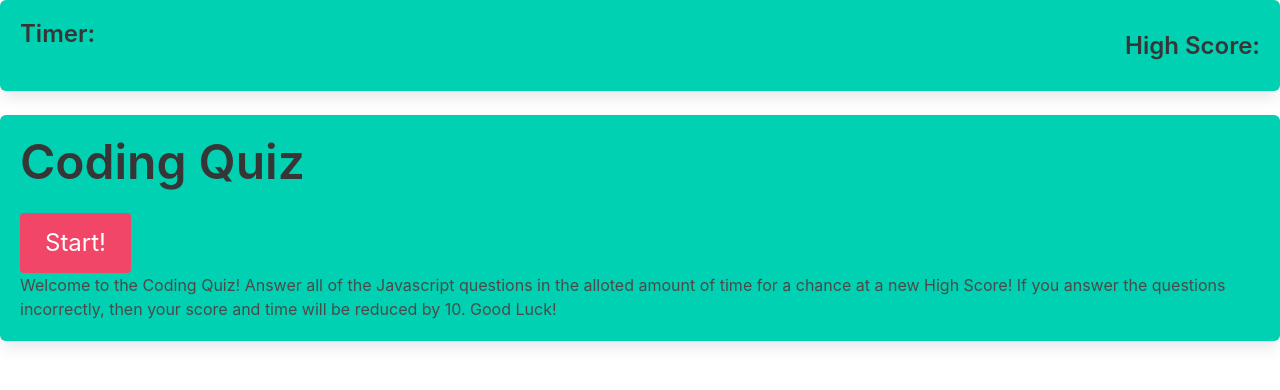
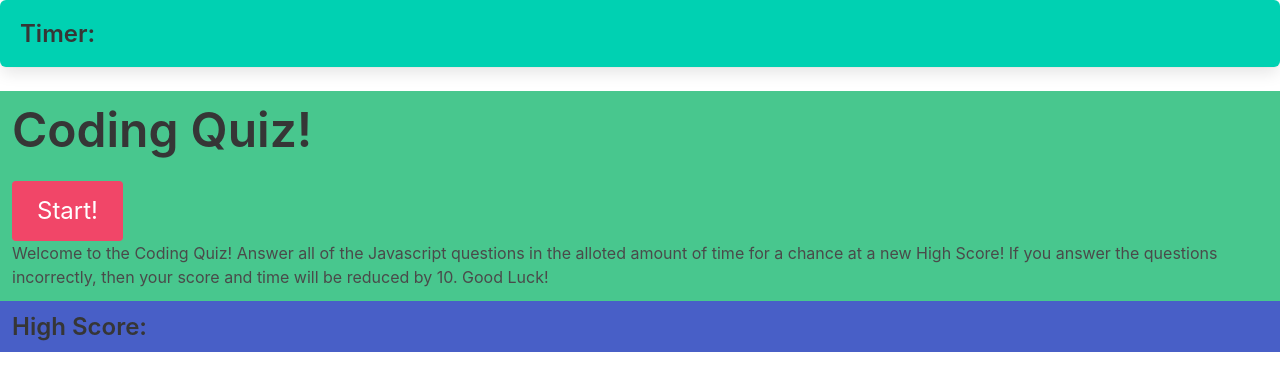
Before and after one commit to BlaineKB/04-Challenge, a plain HTML site: page index.html in a window 1280 px wide. Drawn offline with nearby package versions, Linux system fonts and the light colour scheme.

Commit message:
fixed html structure and added more styles

```diff
--- a/index.html
+++ b/index.html
@@ -1,6 +1,6 @@
 
 <!DOCTYPE html>
-<html lang="en" class="has-background-white">
+<html lang="en">
 <head>
   <meta charset="UTF-8">
   <meta http-equiv="X-UA-Compatible" content="IE=edge">
@@ -13,12 +13,11 @@
 <body class="has-background-white">
   <nav class="box level has-background-primary">
     <div class="title is-4 level-left">Timer: <span id="quiz-timer"></span></div>
-    <div class="title is-4 level-right">High Score: <span id="highscore-name-input"></span></div>
   </nav>
 
-  <section id="quizBox" class="box has-background-primary">
+  <section id="quizBox" class="column has-background-success">
     <div>
-      <h2 class="title is-1">Coding Quiz</h2>
+      <h2 class="title is-1">Coding Quiz!</h2>
       <button class="button is-danger is-large" id="startQuizBtn">Start!</button>
       <p>
         Welcome to the Coding Quiz!
@@ -30,6 +29,11 @@
     </div>
   </section>
 
+  <section id="highScoreBox" class="column has-background-link">
+    <div class="title is-4 level-left">High Score: <span id="highscore-name-input"></span></div>
+  </section>
+
+
   <script src="./assets/js/index.js"></script>
 </body>
 
```
